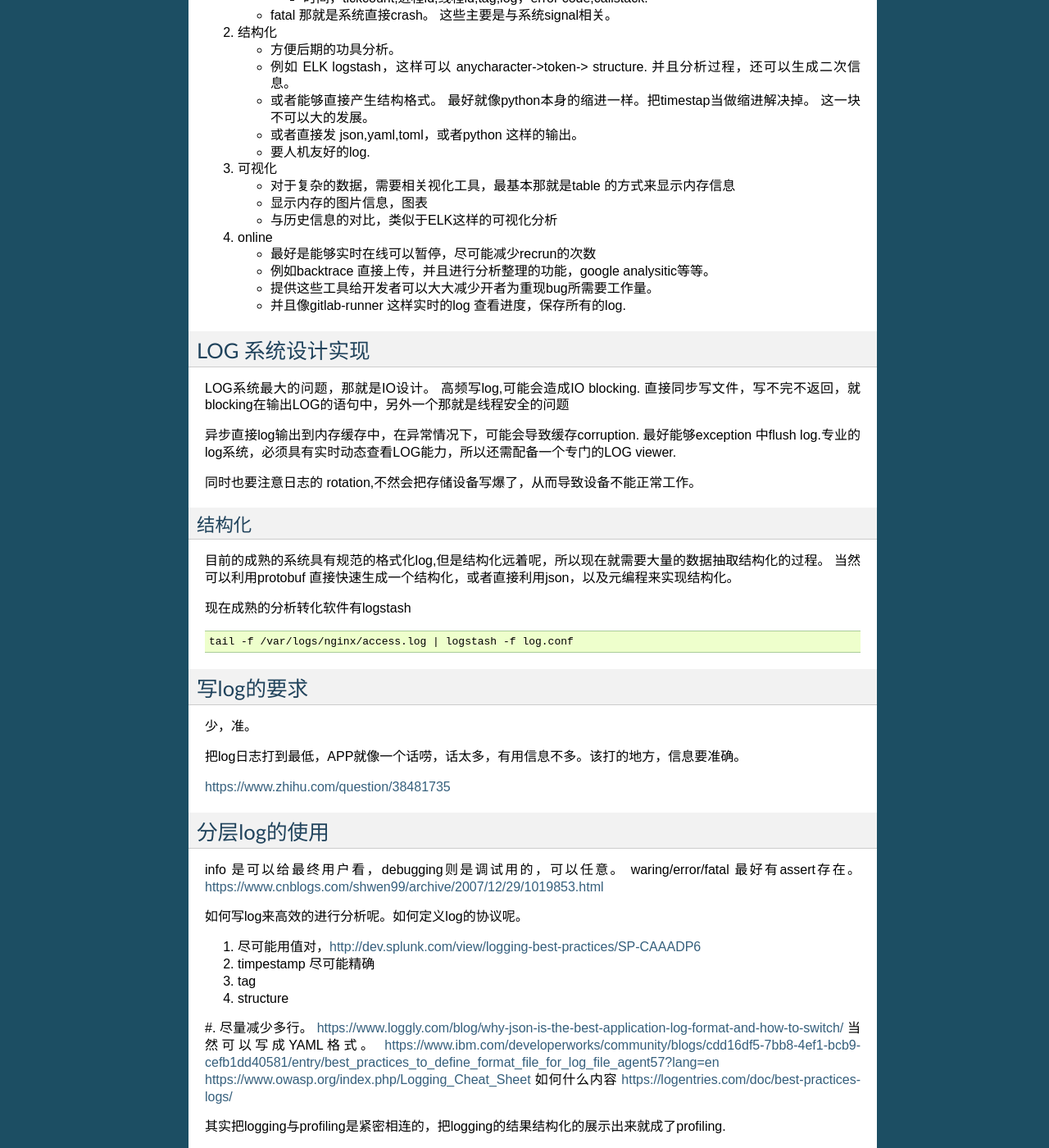
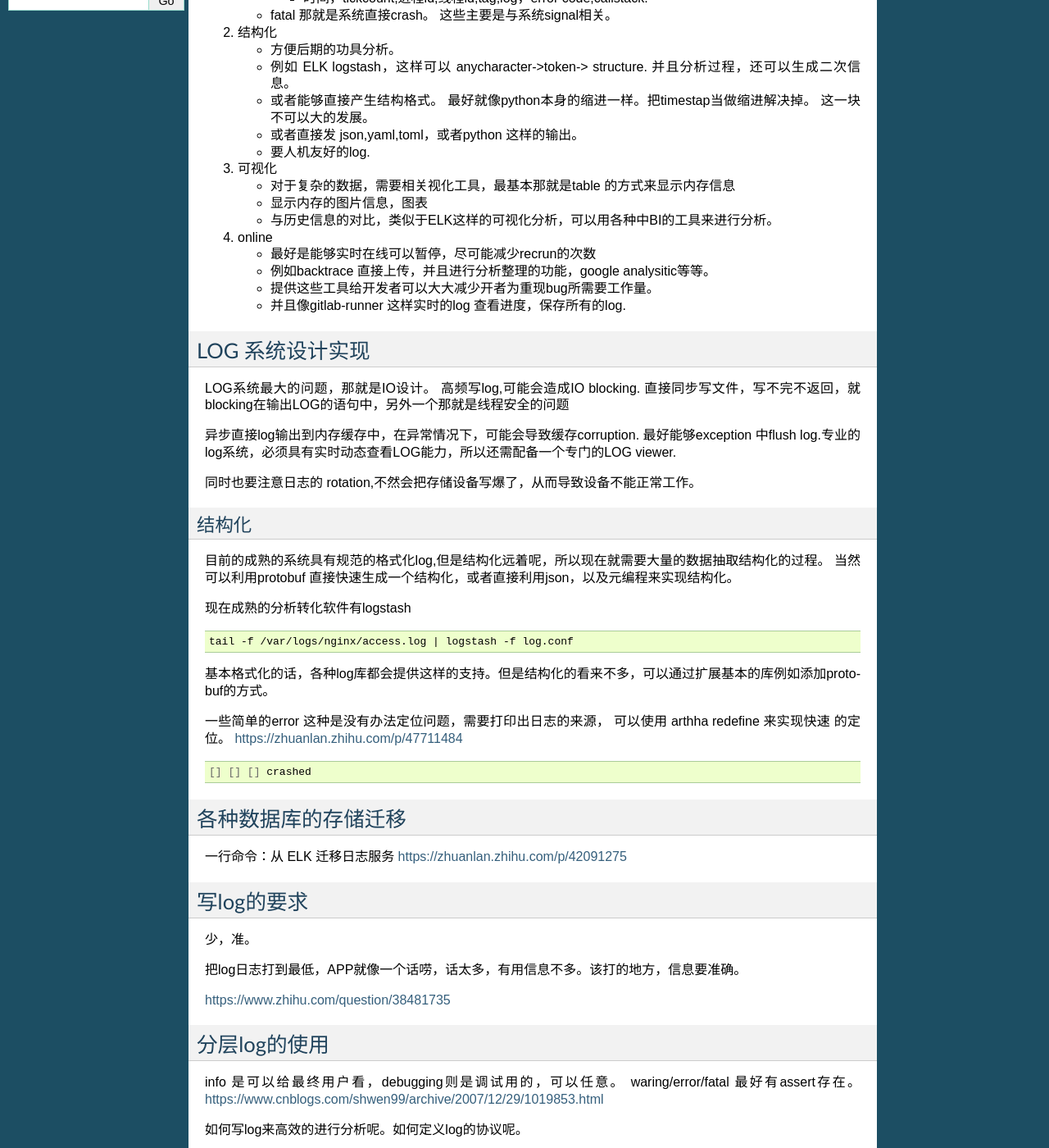
Before and after one commit to gwli/Programming, a Sphinx documentation site: the page built from source/content/Stage_2/logging.rst, in a window 1280 px wide and 1400 px high, scrolled down 406 px. Shown: the whole window at 82% size. Built offline with Sphinx 7.4.7, drawn with Linux system fonts in a browser that asks for light colours.

Commit message:
日志的存储分析

```diff
--- a/source/content/Stage_2/logging.rst
+++ b/source/content/Stage_2/logging.rst
@@ -34,7 +34,7 @@ logging 的本质，能够根据需要分层结构化，可视化，online的记
 
    * 对于复杂的数据，需要相关视化工具，最基本那就是table 的方式来显示内存信息
    * 显示内存的图片信息，图表
-   * 与历史信息的对比，类似于ELK这样的可视化分析
+   * 与历史信息的对比，类似于ELK这样的可视化分析，可以用各种中BI的工具来进行分析。
 
 #. online
 
@@ -68,6 +68,21 @@ LOG系统最大的问题，那就是IO设计。 高频写log,可能会造成IO b
 
    tail -f /var/logs/nginx/access.log | logstash -f log.conf
 
+基本格式化的话，各种log库都会提供这样的支持。但是结构化的看来不多，可以通过扩展基本的库例如添加protobuf的方式。
+
+一些简单的error 这种是没有办法定位问题，需要打印出日志的来源， 可以使用 arthha redefine 来实现快速
+的定位。
+https://zhuanlan.zhihu.com/p/47711484
+
+.. code-block:: bash
+
+   [] [] [] crashed
+
+
+各种数据库的存储迁移
+==================
+
+一行命令：从 ELK 迁移日志服务 https://zhuanlan.zhihu.com/p/42091275
 
 写log的要求
 ==========
```
